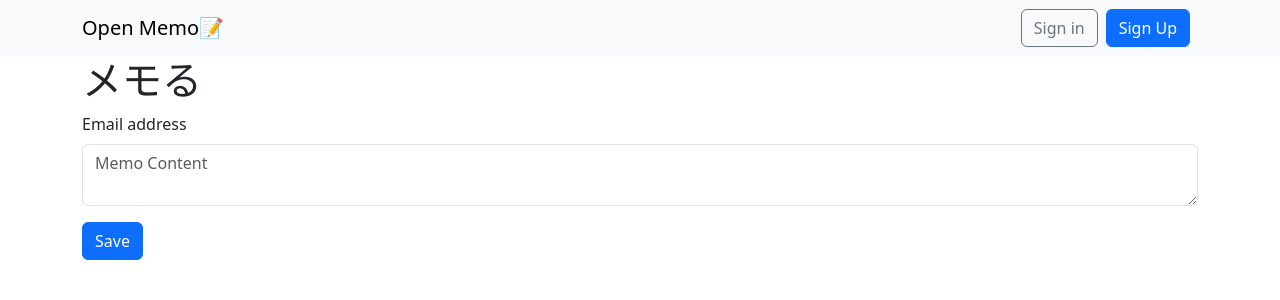
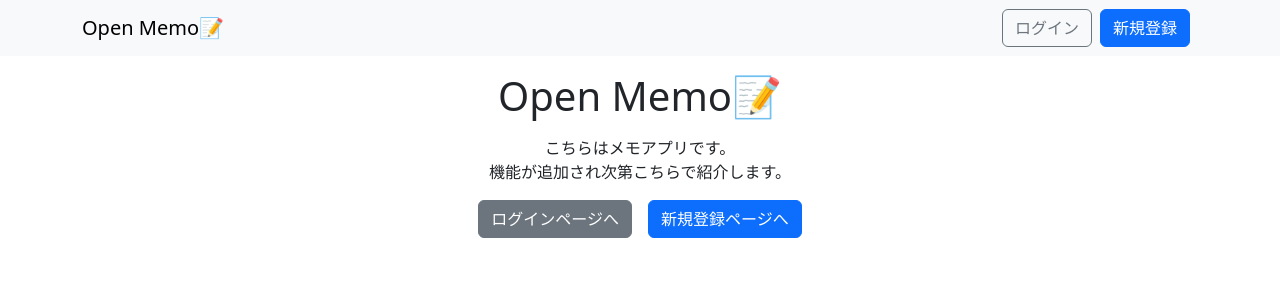
Before and after one commit to amagramming-git/opmfront, a Next.js app: page / in a window 1280 px wide. Shown: the top 300 px of the page. Built offline with nearby package versions, Linux system fonts and the light colour scheme.

Commit message:
修正 画面のちらつきを修正

```diff
--- a/src/components/layout/index.tsx
+++ b/src/components/layout/index.tsx
@@ -1,4 +1,4 @@
-import { useEffect } from "react";
+import { useEffect, useLayoutEffect, useState } from "react";
 import Link from "next/link";
 import { usePathname, useSearchParams } from "next/navigation";
 import { Container, Button, Navbar } from "react-bootstrap";
@@ -15,6 +15,7 @@ const Layout = (props: any) => {
 	const headerAlertState = useAppSelector((state) => state.headerAlert);
 	const loginCustomerState = useAppSelector((state) => state.loginCustomer);
 	const dispatch = useAppDispatch();
+	const [isLoading, setIsLoading] = useState(true);
 
 	// React初回マウント時にCookieが存在すれば自動的にログインを実施する
 	useEffect(() => {
@@ -31,7 +32,9 @@ const Layout = (props: any) => {
 								username: res.data.username,
 							})
 						);
+						setIsLoading(false);
 					} else {
+						setIsLoading(false);
 						throw new Error("システムエラー");
 					}
 				})
@@ -42,7 +45,10 @@ const Layout = (props: any) => {
 							"次のエラーが発生しました : " + e.message
 						)
 					);
+					setIsLoading(false);
 				});
+		} else {
+			setIsLoading(false);
 		}
 	}, []);
 
@@ -69,7 +75,7 @@ const Layout = (props: any) => {
 								<>
 									<Link href={"/signout"} className={utilStyles.defaultLink}>
 										<Button variant="outline-secondary" className="me-2">
-											Sign Out
+											ログアウト
 										</Button>
 									</Link>
 									<Navbar.Text>
@@ -80,12 +86,12 @@ const Layout = (props: any) => {
 								<>
 									<Link href={"/signin"} className={utilStyles.defaultLink}>
 										<Button variant="outline-secondary" className="me-2">
-											Sign in
+											ログイン
 										</Button>
 									</Link>
 									<Link href={"/signup"} className={utilStyles.defaultLink}>
 										<Button variant="primary" className="me-2">
-											Sign Up
+											新規登録
 										</Button>
 									</Link>
 								</>
@@ -100,7 +106,7 @@ const Layout = (props: any) => {
 					/>
 				)}
 			</header>
-			<main>{props.children}</main>
+			<main>{!isLoading && props.children}</main>
 		</>
 	);
 };
--- a/src/components/post/insert.ts
+++ b/src/components/post/insert.ts
@@ -11,7 +11,6 @@ export const insertPost = (content: string, token: string) => {
 					headers: {
 						Authorization: "Bearer " + token,
 						"Content-Type": "application/json",
-						// "X-XSRF-TOKEN": Cookies.get("XSRF-TOKEN"),
 					},
 					withCredentials: true,
 					data: {},
--- a/src/pages/index.tsx
+++ b/src/pages/index.tsx
@@ -1,10 +1,11 @@
 import { insertPost } from "@/components/post/insert";
 import type { NextPage } from "next";
-import { useState } from "react";
+import { useRouter } from "next/router";
+import { useEffect, useState } from "react";
+import { useForm } from "react-hook-form";
 import { Button, Container, Form, Row } from "react-bootstrap";
-import { useForm } from "react-hook-form";
 import headerAlertSlice from "@/store/slices/headerAlertSlice";
-import { useAppDispatch } from "@/store/hook";
+import { useAppDispatch, useAppSelector } from "@/store/hook";
 import Cookies from "js-cookie";
 
 type FormInputs = {
@@ -13,9 +14,12 @@ type FormInputs = {
 
 const Home: NextPage = () => {
 	const dispatch = useAppDispatch();
+	const loginCustomerState = useAppSelector((state) => state.loginCustomer);
+	const router = useRouter();
+	const { register, handleSubmit, setValue } = useForm<FormInputs>();
 
-	const [flg, setFlg] = useState(false);
-	const { register, handleSubmit, setValue } = useForm<FormInputs>();
+	const [hiddenTimer, setHiddenTimer] = useState(0);
+	useEffect(() => {}, [hiddenTimer]);
 
 	const onSubmit = (data: FormInputs) => {
 		dispatch(headerAlertSlice.actions.hidden());
@@ -42,7 +46,7 @@ const Home: NextPage = () => {
 
 	return (
 		<>
-			{flg ? (
+			{!loginCustomerState.auth ? (
 				<Container>
 					<Row>
 						<h1 className="mt-3 mb-3 text-center">Open Memo📝</h1>
@@ -51,6 +55,26 @@ const Home: NextPage = () => {
 							<br />
 							機能が追加され次第こちらで紹介します。
 						</p>
+						<div className="d-flex justify-content-center">
+							<Button
+								variant="secondary"
+								onClick={() => {
+									router.push("/signin");
+								}}
+								className="me-2"
+							>
+								ログインページへ
+							</Button>
+							<Button
+								variant="primary"
+								onClick={() => {
+									router.push("/signup");
+								}}
+								className="ms-2"
+							>
+								新規登録ページへ
+							</Button>
+						</div>
 					</Row>
 				</Container>
 			) : (
--- a/src/pages/signup/index.tsx
+++ b/src/pages/signup/index.tsx
@@ -68,7 +68,9 @@ const signup = () => {
 					<>
 						<p>登録に成功しました。</p>
 						<Link href={"/signin"}>
-							<Button variant="primary">ログインページへ</Button>
+							<Button variant="primary" onClick={() => {}}>
+								ログインページへ
+							</Button>
 						</Link>
 					</>
 				)}
```
Also changed, not shown: memo.txt, src/components/layout/home.tsx (deleted).
